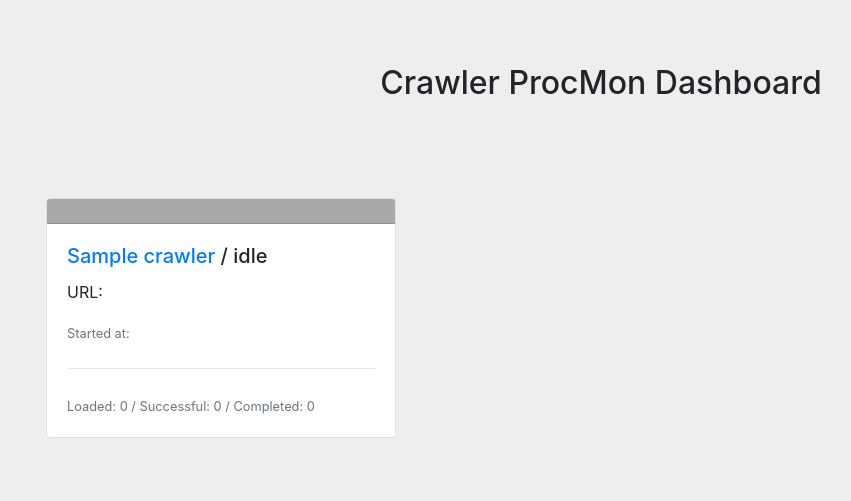
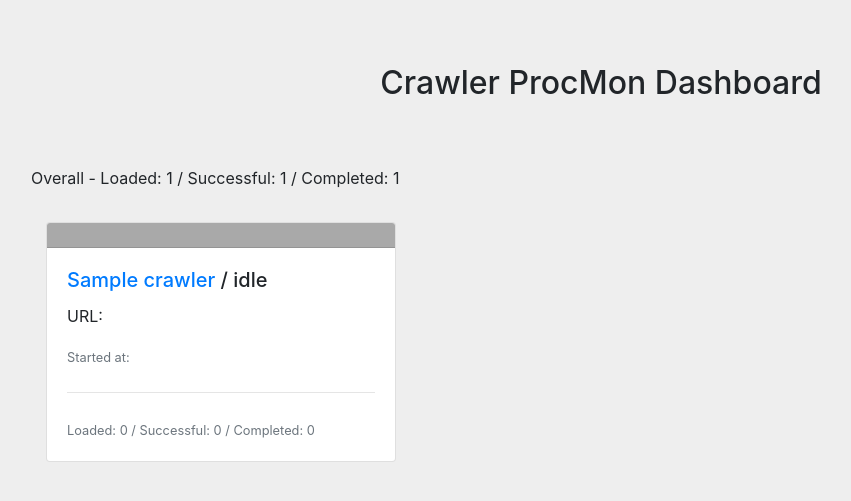
Before and after one commit to ian7yang/ProcMon, a Django app: page / in a window 1280 px wide. Shown: the top 501 px of the page, without its empty margins (39-890 px from the left). Run offline with Django 3.2, Linux system fonts and the light colour scheme; tables that the repository leaves empty hold one stand-in row (values such as "Sample post"); some libraries are stand-ins or nearby versions.

Commit message:
add an overall stat

```diff
--- a/src/progress/views.py
+++ b/src/progress/views.py
@@ -41,10 +41,15 @@
         completed=Sum('is_complete', output_field=IntegerField()),
         successful=Sum('is_successful', output_field=IntegerField()),
         loaded=Sum('is_loaded', output_field=IntegerField()))
+    overall_stat = CrawlingRecord.objects.values('is_complete').annotate(
+        completed=Sum('is_complete', output_field=IntegerField()),
+        successful=Sum('is_successful', output_field=IntegerField()),
+        loaded=Sum('is_loaded', output_field=IntegerField()))
 
     context = {
         'stats': stats,
-        'crawlers': crawlers
+        'crawlers': crawlers,
+        'overall_stat': overall_stat[0],
     }
     return render(request, 'index.html', context=context)
 
--- a/src/templates/index.html
+++ b/src/templates/index.html
@@ -4,6 +4,12 @@
     <header class="header">
         <h2>Crawler ProcMon Dashboard</h2>
     </header>
+    <div class="row"><div class="float-right">
+        Overall -
+        Loaded: {{ overall_stat.loaded }} /
+        Successful: {{ overall_stat.successful }} /
+        Completed: {{ overall_stat.completed }}
+    </div></div>
     <div class="row">
         {% for crawler in crawlers %}
 
```
